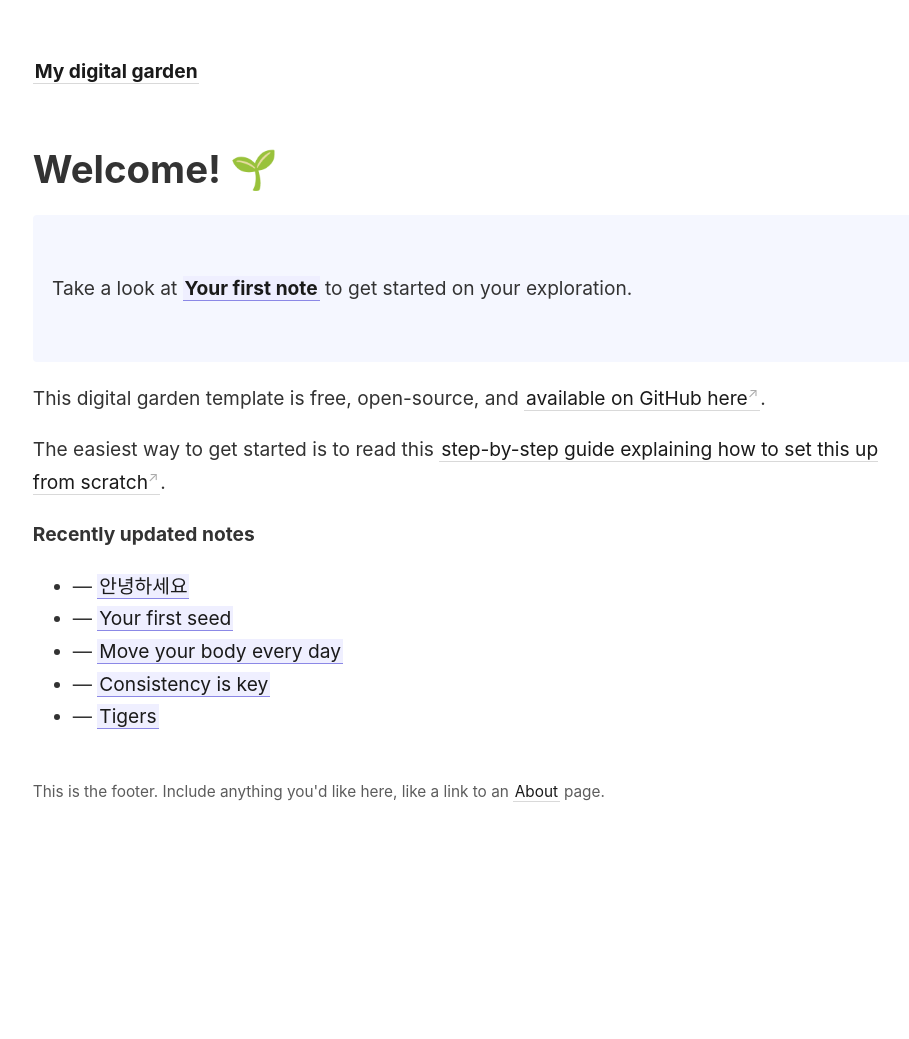
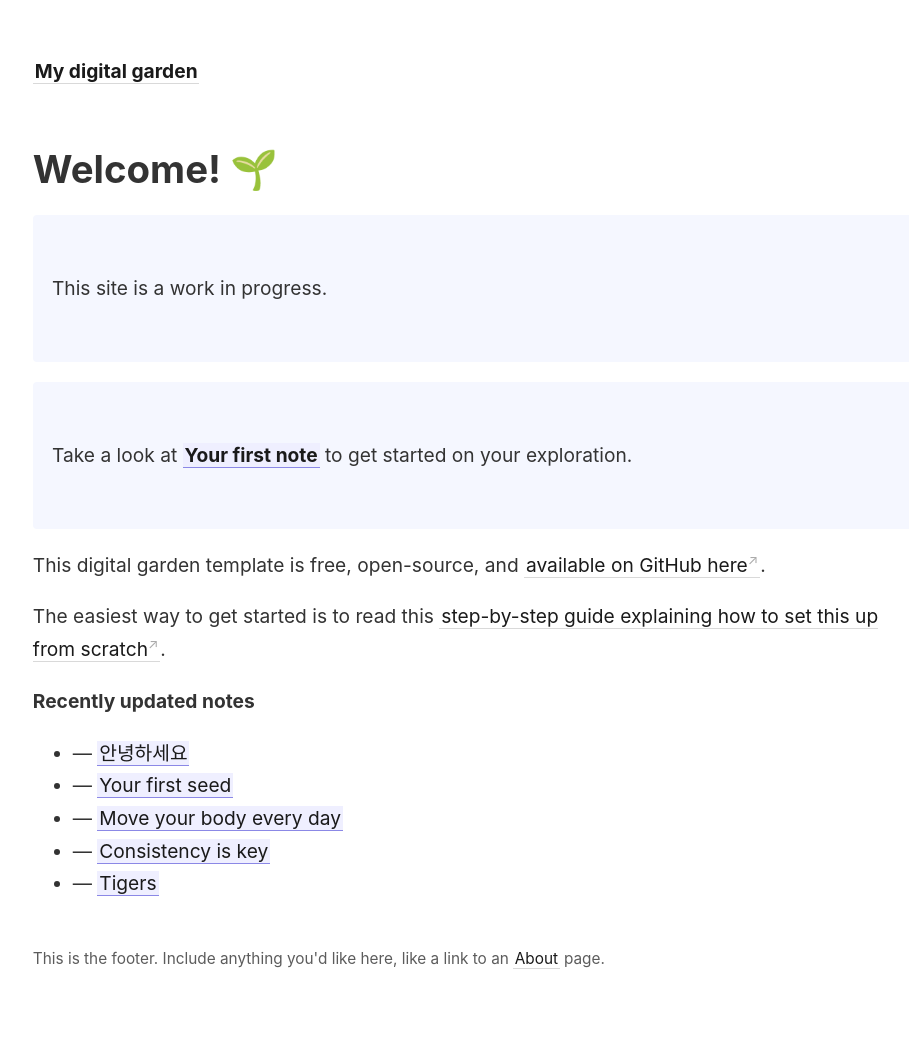
Before and after one commit to cboucher01/cboucher01.github.io, a Jekyll site: the page built from _pages/index.md, in a window 1280 px wide. Shown: the whole page, without its empty margins (44-953 px from the left). Built offline with Jekyll 4.4.1, drawn with Linux system fonts in a browser that asks for light colours; before the commit the page ends 900 px from its top, so only the background shows below that.

Commit message:
Update index.md

```diff
--- a/_pages/index.md
+++ b/_pages/index.md
@@ -6,6 +6,10 @@ permalink: /
 ---
 
 # Welcome! 🌱
+
+<p style="padding: 3em 1em; background: #f5f7ff; border-radius: 4px;">
+  This site is a work in progress.
+</p>
 
 <p style="padding: 3em 1em; background: #f5f7ff; border-radius: 4px;">
   Take a look at <span style="font-weight: bold">[[Your first note]]</span> to get started on your exploration.
```
